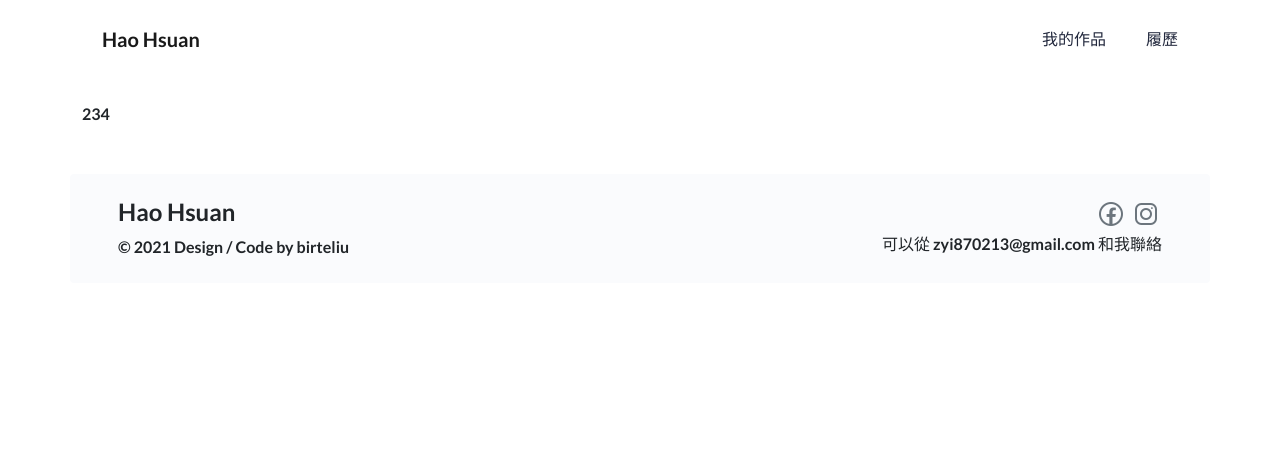
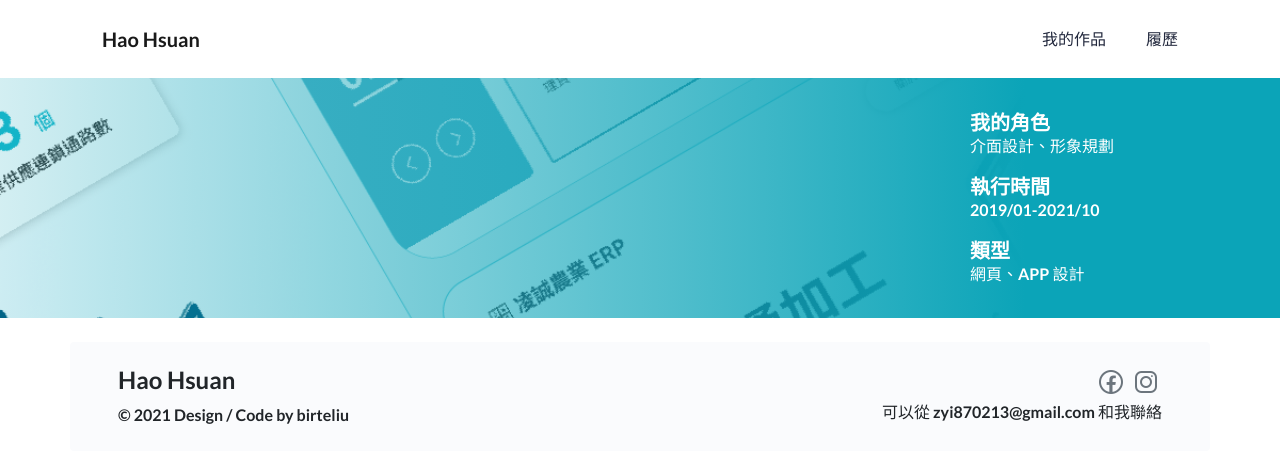
Before and after one commit to birteliu/-my_project, a website: page src/project-erp.html in a window 1280 px wide. Drawn offline with nearby package versions, Linux system fonts and the light colour scheme; files that its build step writes are made by us from their sources; files whose address does not match are found by name.

Commit message:
no message

```diff
--- a/src/project-erp.html
+++ b/src/project-erp.html
@@ -10,7 +10,17 @@
 {% endblock %}
 
 {% block content %}
-<section class="container py-4">
-  234
+<section class="container-fluid project-banner">
+  <div class="banner-mask"></div>
+  <div class="row justify-content-end">
+    <div class="col-md-3 banner-content">
+        <h5>我的角色</h5>
+        <p>介面設計、形象規劃</p>
+        <h5>執行時間</h5>
+        <p>2019/01-2021/10</p>
+        <h5>類型</h5>
+        <p>網頁、APP 設計</p>
+    </div>
+  </div>
 </section>
 {% endblock %}
--- a/src/scss/_custom.scss
+++ b/src/scss/_custom.scss
@@ -1,3 +1,4 @@
+//共用
 html {
     overflow-x: hidden;
 }
@@ -19,6 +20,7 @@ footer {
     }
 }
 
+//首頁
 .point-project {
     background-color: $main02-light;
     .year {
@@ -58,3 +60,29 @@ footer {
         }
     }
 }
+
+//專案
+.project-banner {
+    background-image: url("../images/project1.png");
+    @include background-img;
+    position: relative;
+    padding: 1rem;
+    color: #fff;
+    .banner-mask {
+        position: absolute;
+        z-index: 0;
+        width: 100%;
+        height: 100%;
+        top: 0;
+        right: 0;
+        background: linear-gradient(90deg, rgba(250, 251, 253, 0) -17.53%, #0BA4B8 80.1%);
+    }
+    .banner-content {
+        z-index: 1;
+        h5 {
+            font-weight: bold;
+            margin-top: 1rem;
+            margin-bottom: 0;
+        }
+    }
+}
--- a/src/scss/_mixin.scss
+++ b/src/scss/_mixin.scss
@@ -1,7 +1,7 @@
 // 常用scss片段
 @charset "UTF-8";
 
-@mixin background-img() {
+@mixin background-img {
     background-repeat: no-repeat;
     background-position: center center;
     background-size: cover;
--- a/src/templates/layout.html
+++ b/src/templates/layout.html
@@ -26,6 +26,15 @@
     <!-- 主視覺 css -->
     <link rel="stylesheet" href="https://maxst.icons8.com/vue-static/landings/line-awesome/line-awesome/1.3.0/css/line-awesome.min.css">
     <link href="css/style.css" rel="stylesheet" type="text/css" />
+
+    <!-- Google Tag Manager -->
+    <script>(function(w,d,s,l,i){w[l]=w[l]||[];w[l].push({'gtm.start':
+    new Date().getTime(),event:'gtm.js'});var f=d.getElementsByTagName(s)[0],
+    j=d.createElement(s),dl=l!='dataLayer'?'&l='+l:'';j.async=true;j.src=
+    'https://www.googletagmanager.com/gtm.js?id='+i+dl;f.parentNode.insertBefore(j,f);
+    })(window,document,'script','dataLayer','GTM-54K3KGR');</script>
+    <!-- End Google Tag Manager -->
+
 </head>
 
 <body cz-shortcut-listen="true">
@@ -55,6 +64,12 @@
 
     <!-- js 載入 -->
     <script src="js/main.js"></script>
+
+    <!-- Google Tag Manager (noscript) -->
+    <noscript><iframe src="https://www.googletagmanager.com/ns.html?id=GTM-54K3KGR"
+    height="0" width="0" style="display:none;visibility:hidden"></iframe></noscript>
+    <!-- End Google Tag Manager (noscript) -->
+
 </body>
 
 </html>
--- a/src/templates/macros/nav.html
+++ b/src/templates/macros/nav.html
@@ -3,7 +3,7 @@
   <div class="container">
     <a href="index.html" class="navbar-brand">Hao Hsuan</a>
     <div class="d-flex">
-        <a href="#">我的作品</a>
+        <a href="http://birteliu.com" target="_blank">我的作品</a>
         <a href="#">履歷</a>
     </div>
   </div>
```
Also changed, not shown: src/index.html (+1 -1 lines), dist/css/style.css, dist/index.html, dist/project-erp.html, dist/templates/layout.html, 1 other file.
